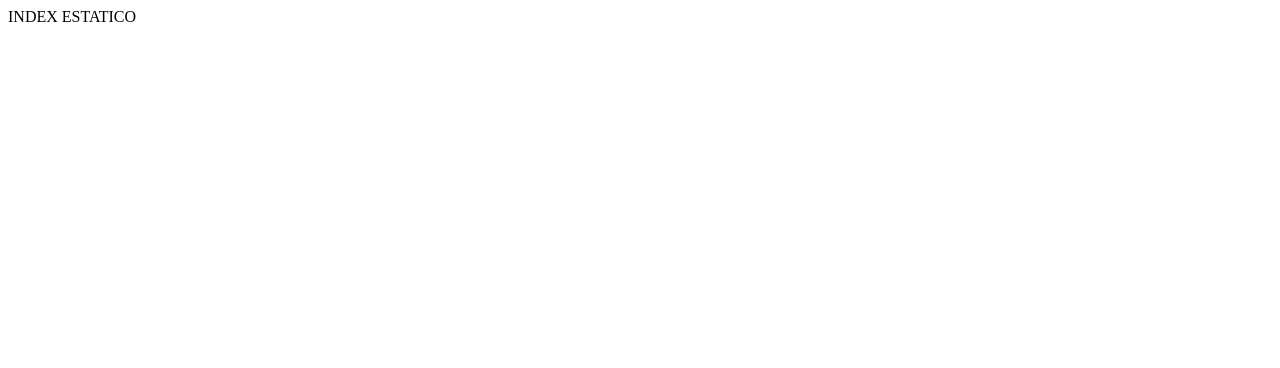
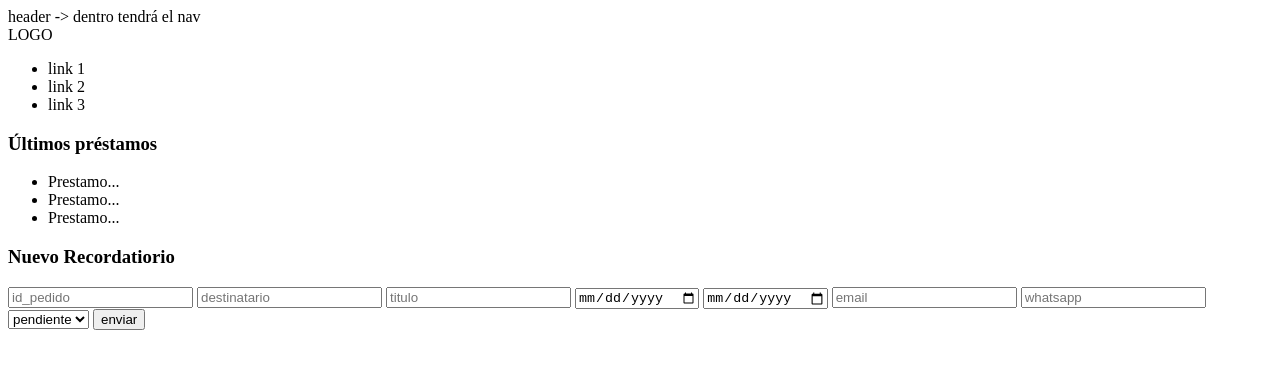
Before and after one commit to dsruggeri/devolvemeelbroli, a website: page public/index.html in a window 1280 px wide. Drawn offline with Linux system fonts and the light colour scheme.

Commit message:
estructura basica html index y login

```diff
--- a/public/index.html
+++ b/public/index.html
@@ -6,6 +6,44 @@
     <title>Devolveme el broli</title>
 </head>
 <body>
-    INDEX ESTATICO
+    <header>
+        header -> dentro tendrá el nav
+        <nav>
+            <div id="logo">LOGO</div>
+            <ul>
+                <li>link 1</li>
+                <li>link 2</li>
+                <li>link 3</li>
+            </ul>
+        </nav>
+    </header>
+
+    <section id="misprestamos">
+        <h3>Últimos préstamos</h3>
+        <ul>
+            <li>Prestamo...</li>
+            <li>Prestamo...</li>
+            <li>Prestamo...</li>
+        </ul>
+    </section>
+    <section id="nuevoprestamo">
+        <h3>Nuevo Recordatiorio</h3>
+        <form action="">
+            <input type="text" name="id_pedido" id="id_pedido" placeholder="id_pedido">
+            <input type="text" name="destinatario" id="destinatario" placeholder="destinatario">
+            <input type="text" name="titulo" id="titulo" placeholder="titulo">
+            <input type="date" name="fecha_prestamo" id="fecha_prestamo" placeholder="fecha_prestamo">
+            <input type="date" name="fecha_recordatorio" id="fecha_recordatorio" placeholder="fecha_recordatorio">
+            <input type="email" name="email" id="email" placeholder="email">
+            <input type="text" name="whatsapp" id="whatsapp" placeholder="whatsapp">
+            <select name="estado" id="estado">
+                <option value="pendiente" selected>pendiente</option>
+                <option value="devuelto">devuelto</option>
+            </select>
+            <input type="submit" value="enviar">
+        </form>
+    </section>
+
+
 </body>
 </html>
```
Also changed, not shown: public/login.html (added, +20 -0 lines).
